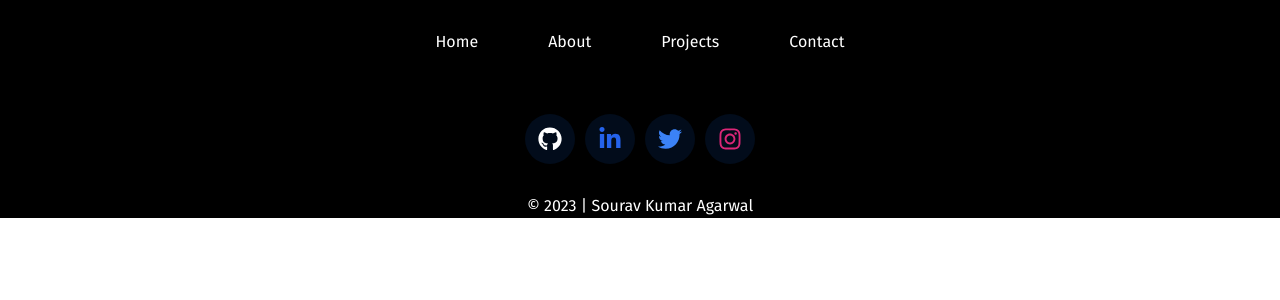
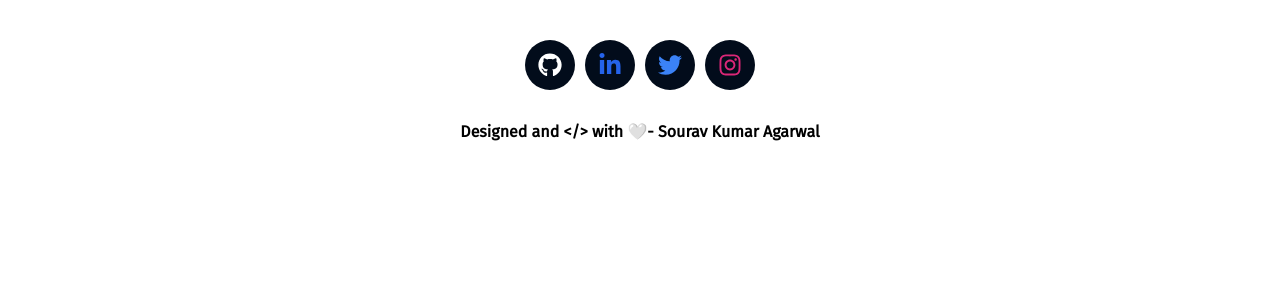
Before and after one commit to SouravKAgarwal/sourav-kr-agarwal, a Next.js app: page /components/Footer in a window 1280 px wide. Shown: the top 300 px of the page. Built offline with nearby package versions, Linux system fonts and the light colour scheme.

Commit message:
minor changes

```diff
--- a/package.json
+++ b/package.json
@@ -21,7 +21,9 @@
     "postcss": "^8.4.21",
     "react": "18.2.0",
     "react-dom": "18.2.0",
-    "react-icons": "^4.8.0",
+    "react-icons": "^4.10.1",
+    "react-lazy-load-image-component": "^1.6.0",
+    "react-router-dom": "^6.14.1",
     "tailwindcss": "^3.3.1",
     "typescript": "5.0.4",
     "typewriter-effect": "^2.19.0"
--- a/pages/components/Contacts.js
+++ b/pages/components/Contacts.js
@@ -60,7 +60,7 @@ const Contacts = () => {
     }
   };
   return (
-    <section className="container mx-auto px-4 py-10" id="contacts">
+    <section className="container mx-auto w-[450px] px-4 py-10" id="contacts">
       <Heading title="Contact Me" />
 
       <form method="POST" className="flex flex-col gap-8">
@@ -86,7 +86,7 @@ const Contacts = () => {
           <input
             type="tel"
             name="phone"
-            placeholder="Phone Number"
+            placeholder="Phone"
             className="inputStyle"
             value={userData.phone}
             onChange={postUserData}
--- a/pages/components/Footer.js
+++ b/pages/components/Footer.js
@@ -9,8 +9,8 @@ import {
 
 const Footer = () => {
   return (
-    <div className="flex items-center flex-col bg-[black] bg-center px-[50px] relative text-white">
-      <div className="text-center ">
+    <div className="flex items-center flex-col bg-transparent bg-center px-[50px] relative text-black">
+      {/* <div className="text-center ">
         <ul className="flex items-center justify-center gap-[15px] mb-[20px] text-[16px] md:mb-[30px] md:gap-[70px]">
           <li className="my-[30px] hover:text-[#d4d4d8]">
             <Link href="#">Home</Link>
@@ -25,11 +25,11 @@ const Footer = () => {
             <Link href="#contacts">Contact</Link>
           </li>
         </ul>
-      </div>
+      </div> */}
       {/* <div className="text-center text-[12px] leading-[20px] opacity-[0.5] max-w-[800px] mb-[20px] md:text-[14px] md:mb-[30px]">
-        Designed and Hosted by Sourav Kumar Agarwal
+        Designed and </> by Sourav Kumar Agarwal
       </div> */}
-      <div className="flex items-center justify-center gap-[10px]">
+      <div className="flex items-center mt-10 justify-center gap-[10px]">
         <span className="w-[50px] h-[50px] rounded-[50%] bg-[var(--black3)] flex items-center justify-center ease-out duration-300 hover:shadow-[0_0_0_0.100em_white]"><Link href="https://github.com/SouravKAgarwal" target='_blank'><FaGithub className='text-[white] text-[24px]'/></Link>
         </span>
         <span className="w-[50px] h-[50px] rounded-[50%] bg-[var(--black3)] flex items-center justify-center ease-out duration-300 hover:shadow-[0_0_0_0.100em_blue]"><Link href="https://www.linkedin.com/in/souravkragarwal/" target='_blank'><FaLinkedinIn className='text-blue-600 text-[24px]'/></Link>
@@ -42,9 +42,9 @@ const Footer = () => {
           <FaLinkedin />
         </span> */}
       </div>
-      <ul className="flex items-center justify-center gap-[15px] mt-[20px] md:mt-[30px] md:gap-[30px]">
+      <ul className="flex items-center justify-center mb-10 gap-[15px] mt-[20px] md:mt-[30px] md:gap-[30px]">
         <li className="text-[12px] md:text-[16px]">
-          &copy; 2023 | Sourav Kumar Agarwal
+          <strong>Designed and &lt;/&gt; with &#129293;- Sourav Kumar Agarwal</strong>
         </li>
       </ul>
     </div>
--- a/pages/components/Hero.js
+++ b/pages/components/Hero.js
@@ -12,7 +12,8 @@ const Hero = () => {
               <Typewriter
               options={{
                 strings:[
-                  "Frontend Developer"
+                  "Full Stack Developer",
+                  "MERN Stack Developer"
                 ],
                 changeDelay:3,
                 changeDeleteSpeed:2,
--- a/pages/components/Navbar.js
+++ b/pages/components/Navbar.js
@@ -5,7 +5,7 @@ import {FaGithub, FaInstagram, FaLinkedinIn , FaTwitter} from 'react-icons/fa'
 
 const Navbar = ({toggleSideBar}) => {
   return (
-    <div className='bg-[rgba(0,0,0,1)] md:bg-[rgba(0,0,0,0.7)] fixed top-0 w-[100%] z-10'>
+    <div className='bg-[rgba(0,0,0,1)] md:bg-[rgba(0,0,0,0.7)] fixed top-0 w-[100%] z-0'>
       <div className='container flex mx-auto justify-between justify-items-end items-center py-4'>
         <div className='text-[22px] text-[#f8fafc] px-4 mx-0'>Sourav Kumar Agarwal</div>
           <div className='hidden md:justify-between md:items-center md:flex gap-11'>
--- a/pages/components/Projects.js
+++ b/pages/components/Projects.js
@@ -41,10 +41,10 @@ const Projects = () => {
                 <Button link ="https://skatv.vercel.app" text="Click to view" />
             </div>
         </div>
-        <Heading title="Skills" />
-        <p className='text-[#0f172a] -mt-10 mb-10 text-[18px]'>Learning new skills everyday has been a part of my life now. I have learned many new things and continuing to do so. Below are some of the skills which I have gained till date and hope to make a command on it.</p>
+        {/* <Heading title="Skills" />
+        <p className='text-[#0f172a] -mt-10 mb-10 text-[18px]'>Learning new skills everyday has been a part of my life now. I have learned many new things and continuing to do so. Below are some of the skills which I have gained till date and hope to make a command on it.</p> */}
 
-        <div className='grid grid-cols-1 md:grid-cols-2 gap-6'>
+        {/* <div className='grid grid-cols-1 md:grid-cols-2 gap-6'>
             <div>
                 <p>React.js</p>
                 <div className='relative bg-slate-400 h-[4px] mt-2'>
@@ -75,7 +75,7 @@ const Projects = () => {
                     <div className='bg-[#f59e0b] absolute h-[4px] w-[70%]'></div>
                 </div>
             </div>
-        </div>
+        </div> */}
 
     </section>
   )
--- a/pages/index.tsx
+++ b/pages/index.tsx
@@ -23,10 +23,10 @@ export default function Home() {
       <meta name="This is a portfolio website designed for internship purposes." content="This contains a home page along with about me, my projects and contact page." />
       <link rel="icon" href="" />
     </Head>
-    <header>
+    {/* <header>
       <Navbar toggleSideBar={toggleSideBar}/>
       <Sidebar isOpen={isOpen} toggleSideBar={toggleSideBar} />
-    </header>
+    </header> */}
 
     <main>
       <Hero />
```
Also changed, not shown: 2 other files (tests, documents, lock files or other folders).
